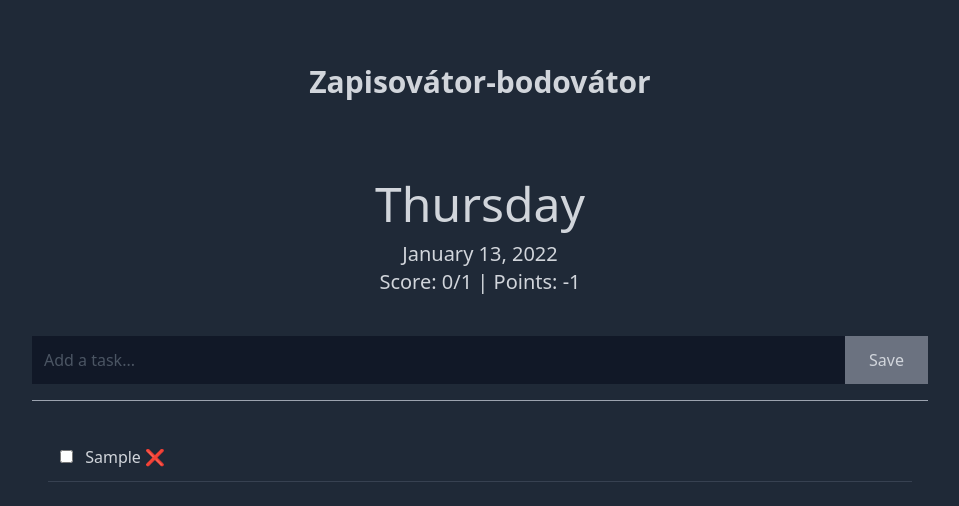
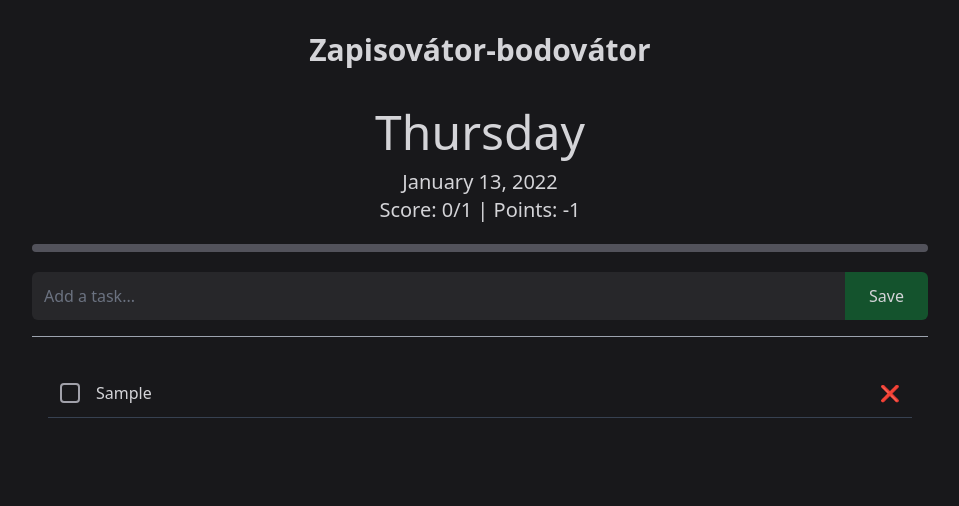
Before and after one commit to MichalMurin1/zapisovatko, a Svelte app: page / in a window 1280 px wide. Both pictures are taken after typing "Sample" into the empty fields and a click on the button "Save". Shown: the top 506 px of the page, without its empty margins (160-1119 px from the left). Built offline with nearby package versions, Linux system fonts and the light colour scheme; some icons are missing.

Commit message:
animations done, polishing of design

```diff
--- a/public/index.css
+++ b/public/index.css
@@ -468,6 +468,25 @@ Ensure the default browser behavior of the `hidden` attribute.
   --tw-backdrop-sepia:  ;
 }
 
+.pointer-events-none {
+  pointer-events: none;
+}
+
+.absolute {
+  position: absolute;
+}
+
+.relative {
+  position: relative;
+}
+
+.inset-0 {
+  top: 0px;
+  right: 0px;
+  bottom: 0px;
+  left: 0px;
+}
+
 .mx-auto {
   margin-left: auto;
   margin-right: auto;
@@ -509,12 +528,56 @@ Ensure the default browser behavior of the `hidden` attribute.
   margin-right: 0.5rem;
 }
 
+.mr-4 {
+  margin-right: 1rem;
+}
+
+.mb-5 {
+  margin-bottom: 1.25rem;
+}
+
 .flex {
   display: flex;
 }
 
+.inline-flex {
+  display: inline-flex;
+}
+
 .h-screen {
   height: 100vh;
+}
+
+.h-6 {
+  height: 1.5rem;
+}
+
+.h-5 {
+  height: 1.25rem;
+}
+
+.h-3 {
+  height: 0.75rem;
+}
+
+.h-4 {
+  height: 1rem;
+}
+
+.h-1 {
+  height: 0.25rem;
+}
+
+.h-2 {
+  height: 0.5rem;
+}
+
+.h-full {
+  height: 100%;
+}
+
+.h-7 {
+  height: 1.75rem;
 }
 
 .w-screen {
@@ -529,6 +592,22 @@ Ensure the default browser behavior of the `hidden` attribute.
   width: 2rem;
 }
 
+.w-6 {
+  width: 1.5rem;
+}
+
+.w-5 {
+  width: 1.25rem;
+}
+
+.w-3 {
+  width: 0.75rem;
+}
+
+.w-4 {
+  width: 1rem;
+}
+
 .max-w-4xl {
   max-width: 56rem;
 }
@@ -537,8 +616,30 @@ Ensure the default browser behavior of the `hidden` attribute.
   max-width: 24rem;
 }
 
+.flex-shrink-0 {
+  flex-shrink: 0;
+}
+
+.origin-left {
+  transform-origin: left;
+}
+
+.scale-0 {
+  --tw-scale-x: 0;
+  --tw-scale-y: 0;
+  transform: translate(var(--tw-translate-x), var(--tw-translate-y)) rotate(var(--tw-rotate)) skewX(var(--tw-skew-x)) skewY(var(--tw-skew-y)) scaleX(var(--tw-scale-x)) scaleY(var(--tw-scale-y));
+}
+
+.transform {
+  transform: translate(var(--tw-translate-x), var(--tw-translate-y)) rotate(var(--tw-rotate)) skewX(var(--tw-skew-x)) skewY(var(--tw-skew-y)) scaleX(var(--tw-scale-x)) scaleY(var(--tw-scale-y));
+}
+
 .cursor-pointer {
   cursor: pointer;
+}
+
+.cursor-text {
+  cursor: text;
 }
 
 .items-center {
@@ -549,8 +650,50 @@ Ensure the default browser behavior of the `hidden` attribute.
   justify-content: center;
 }
 
+.justify-between {
+  justify-content: space-between;
+}
+
+.overflow-hidden {
+  overflow: hidden;
+}
+
+.rounded-full {
+  border-radius: 9999px;
+}
+
+.rounded-xl {
+  border-radius: 0.75rem;
+}
+
+.rounded-lg {
+  border-radius: 0.5rem;
+}
+
+.rounded {
+  border-radius: 0.25rem;
+}
+
+.rounded-l-md {
+  border-top-left-radius: 0.375rem;
+  border-bottom-left-radius: 0.375rem;
+}
+
+.rounded-r-md {
+  border-top-right-radius: 0.375rem;
+  border-bottom-right-radius: 0.375rem;
+}
+
+.border-2 {
+  border-width: 2px;
+}
+
 .border-b {
   border-bottom-width: 1px;
+}
+
+.border-none {
+  border-style: none;
 }
 
 .border-gray-400 {
@@ -563,23 +706,96 @@ Ensure the default browser behavior of the `hidden` attribute.
   border-color: rgb(55 65 81 / var(--tw-border-opacity));
 }
 
-.bg-gray-800 {
-  --tw-bg-opacity: 1;
-  background-color: rgb(31 41 55 / var(--tw-bg-opacity));
+.border-zinc-400 {
+  --tw-border-opacity: 1;
+  border-color: rgb(161 161 170 / var(--tw-border-opacity));
 }
 
-.bg-gray-900 {
+.bg-zinc-900 {
   --tw-bg-opacity: 1;
-  background-color: rgb(17 24 39 / var(--tw-bg-opacity));
+  background-color: rgb(24 24 27 / var(--tw-bg-opacity));
 }
 
-.bg-gray-500 {
+.bg-zinc-800 {
   --tw-bg-opacity: 1;
-  background-color: rgb(107 114 128 / var(--tw-bg-opacity));
+  background-color: rgb(39 39 42 / var(--tw-bg-opacity));
+}
+
+.bg-green-900 {
+  --tw-bg-opacity: 1;
+  background-color: rgb(20 83 45 / var(--tw-bg-opacity));
+}
+
+.bg-transparent {
+  background-color: transparent;
+}
+
+.bg-slate-300 {
+  --tw-bg-opacity: 1;
+  background-color: rgb(203 213 225 / var(--tw-bg-opacity));
+}
+
+.bg-slate-600 {
+  --tw-bg-opacity: 1;
+  background-color: rgb(71 85 105 / var(--tw-bg-opacity));
+}
+
+.bg-zinc-600 {
+  --tw-bg-opacity: 1;
+  background-color: rgb(82 82 91 / var(--tw-bg-opacity));
+}
+
+.bg-green-400 {
+  --tw-bg-opacity: 1;
+  background-color: rgb(74 222 128 / var(--tw-bg-opacity));
+}
+
+.bg-red-700 {
+  --tw-bg-opacity: 1;
+  background-color: rgb(185 28 28 / var(--tw-bg-opacity));
+}
+
+.bg-orange-700 {
+  --tw-bg-opacity: 1;
+  background-color: rgb(194 65 12 / var(--tw-bg-opacity));
+}
+
+.bg-orange-500 {
+  --tw-bg-opacity: 1;
+  background-color: rgb(249 115 22 / var(--tw-bg-opacity));
+}
+
+.bg-red-600 {
+  --tw-bg-opacity: 1;
+  background-color: rgb(220 38 38 / var(--tw-bg-opacity));
+}
+
+.bg-orange-600 {
+  --tw-bg-opacity: 1;
+  background-color: rgb(234 88 12 / var(--tw-bg-opacity));
+}
+
+.bg-green-600 {
+  --tw-bg-opacity: 1;
+  background-color: rgb(22 163 74 / var(--tw-bg-opacity));
+}
+
+.bg-zinc-400 {
+  --tw-bg-opacity: 1;
+  background-color: rgb(161 161 170 / var(--tw-bg-opacity));
+}
+
+.bg-green-700 {
+  --tw-bg-opacity: 1;
+  background-color: rgb(21 128 61 / var(--tw-bg-opacity));
 }
 
 .fill-white {
   fill: #fff;
+}
+
+.fill-current {
+  fill: currentColor;
 }
 
 .p-4 {
@@ -616,6 +832,10 @@ Ensure the default browser behavior of the `hidden` attribute.
 
 .pb-4 {
   padding-bottom: 1rem;
+}
+
+.pt-8 {
+  padding-top: 2rem;
 }
 
 .text-center {
@@ -661,9 +881,19 @@ Ensure the default browser behavior of the `hidden` attribute.
   color: rgb(220 38 38 / var(--tw-text-opacity));
 }
 
+.text-blue-600 {
+  --tw-text-opacity: 1;
+  color: rgb(37 99 235 / var(--tw-text-opacity));
+}
+
 .text-gray-400 {
   --tw-text-opacity: 1;
   color: rgb(156 163 175 / var(--tw-text-opacity));
+}
+
+.text-zinc-300 {
+  --tw-text-opacity: 1;
+  color: rgb(212 212 216 / var(--tw-text-opacity));
 }
 
 .line-through {
@@ -671,25 +901,93 @@ Ensure the default browser behavior of the `hidden` attribute.
           text-decoration-line: line-through;
 }
 
-.placeholder-gray-600::-moz-placeholder {
+.placeholder-gray-500::-moz-placeholder {
   --tw-placeholder-opacity: 1;
-  color: rgb(75 85 99 / var(--tw-placeholder-opacity));
+  color: rgb(107 114 128 / var(--tw-placeholder-opacity));
 }
 
-.placeholder-gray-600:-ms-input-placeholder {
+.placeholder-gray-500:-ms-input-placeholder {
   --tw-placeholder-opacity: 1;
-  color: rgb(75 85 99 / var(--tw-placeholder-opacity));
+  color: rgb(107 114 128 / var(--tw-placeholder-opacity));
 }
 
-.placeholder-gray-600::placeholder {
+.placeholder-gray-500::placeholder {
   --tw-placeholder-opacity: 1;
-  color: rgb(75 85 99 / var(--tw-placeholder-opacity));
+  color: rgb(107 114 128 / var(--tw-placeholder-opacity));
 }
 
 .opacity-50 {
   opacity: 0.5;
 }
 
+.opacity-0 {
+  opacity: 0;
+}
+
+.ring-zinc-700 {
+  --tw-ring-opacity: 1;
+  --tw-ring-color: rgb(63 63 70 / var(--tw-ring-opacity));
+}
+
 .filter {
   filter: var(--tw-blur) var(--tw-brightness) var(--tw-contrast) var(--tw-grayscale) var(--tw-hue-rotate) var(--tw-invert) var(--tw-saturate) var(--tw-sepia) var(--tw-drop-shadow);
 }
+
+.transition-colors {
+  transition-property: color, background-color, border-color, fill, stroke, -webkit-text-decoration-color;
+  transition-property: color, background-color, border-color, text-decoration-color, fill, stroke;
+  transition-property: color, background-color, border-color, text-decoration-color, fill, stroke, -webkit-text-decoration-color;
+  transition-timing-function: cubic-bezier(0.4, 0, 0.2, 1);
+  transition-duration: 150ms;
+}
+
+input:checked + div {
+  --tw-border-opacity: 1;
+  border-color: rgb(100 116 139 / var(--tw-border-opacity));
+}
+
+.checkbox polyline{
+  fill: none;
+  stroke: #FFF;
+  stroke-width: 2;
+  stroke-linecap: round;
+  stroke-linejoin: round;
+  stroke-dasharray: 18px;
+  stroke-dashoffset: 18px;
+  transition: all 0.3s ease;
+}
+
+input:checked + .checkbox polyline {
+  stroke-dashoffset: 0;
+}
+
+.focus-within\:border-blue-500:focus-within {
+  --tw-border-opacity: 1;
+  border-color: rgb(59 130 246 / var(--tw-border-opacity));
+}
+
+.focus-within\:border-zinc-500:focus-within {
+  --tw-border-opacity: 1;
+  border-color: rgb(113 113 122 / var(--tw-border-opacity));
+}
+
+.focus-within\:border-zinc-300:focus-within {
+  --tw-border-opacity: 1;
+  border-color: rgb(212 212 216 / var(--tw-border-opacity));
+}
+
+.hover\:bg-green-700:hover {
+  --tw-bg-opacity: 1;
+  background-color: rgb(21 128 61 / var(--tw-bg-opacity));
+}
+
+.focus\:outline-none:focus {
+  outline: 2px solid transparent;
+  outline-offset: 2px;
+}
+
+.focus\:ring-1:focus {
+  --tw-ring-offset-shadow: var(--tw-ring-inset) 0 0 0 var(--tw-ring-offset-width) var(--tw-ring-offset-color);
+  --tw-ring-shadow: var(--tw-ring-inset) 0 0 0 calc(1px + var(--tw-ring-offset-width)) var(--tw-ring-color);
+  box-shadow: var(--tw-ring-offset-shadow), var(--tw-ring-shadow), var(--tw-shadow, 0 0 #0000);
+}
--- a/src/App.svelte
+++ b/src/App.svelte
@@ -20,11 +20,11 @@
 
 </script>
 
-<main class="bg-gray-800 w-screen h-screen text-gray-300 ">
+<main class="bg-zinc-900 w-screen h-screen text-zinc-300">
 
 	<section class="px-8 w-full">
-		<div class="max-w-4xl pt-16 mx-auto">
-			<h1 class="text-center text-3xl w-full font-bold mb-20">Zapisovátor-bodovátor</h1>
+		<div class="max-w-4xl pt-8 mx-auto">
+			<h1 class="text-center text-3xl w-full font-bold mb-10">Zapisovátor-bodovátor</h1>
 			<ActDay></ActDay>
 
 			<AddTaskForm />
--- a/src/components/ActDay.svelte
+++ b/src/components/ActDay.svelte
@@ -1,9 +1,14 @@
 <script lang="ts">
 	import TiArrowLeftThick from 'svelte-icons/ti/TiArrowLeftThick.svelte';
 	import TiArrowRightThick from 'svelte-icons/ti/TiArrowRightThick.svelte';
+	import {dateStore, itemsStore} from './../stores/ItemStore.js';
+	import { tweened } from 'svelte/motion';
+	import { cubicOut } from 'svelte/easing';
 
-	import {dateStore, itemsStore} from './../stores/ItemStore.js';
-
+	const progress = tweened(0, {
+		duration: 400,
+		easing: cubicOut
+	});
 
 	const formatter = new Intl.DateTimeFormat('en',{
 		day: 'numeric',
@@ -15,15 +20,14 @@
 		weekday: 'long'
 	});
 
-	export let taskCount = 0;
-	export let completedCount = 0;
+	let taskCount = 0;
+	let completedCount = 0;
 
 	itemsStore.subscribe(items => {
 		taskCount = items.length;
 
 		let completed = items.filter(item => item.complete);
 		completedCount = completed.length;
-		console.log(items);
 	});
 
 	function handleBackClick() {
@@ -37,9 +41,14 @@
 		date.setDate(date.getDate() + 1);
 		dateStore.set(date);
 	}
+
+	//reactive values
+	$:progress.set(completedCount / taskCount);
+
+
 </script>
 
-<div class="mx-auto max-w-sm flex mb-10 items-center justify-center">
+<div class="mx-auto max-w-sm flex mb-5 items-center justify-center">
     <div class="w-8 fill-white cursor-pointer ml-0 mr-auto" on:click="{handleBackClick}">
 		<TiArrowLeftThick/>
 	</div>
@@ -52,3 +61,12 @@
 		<TiArrowRightThick/>
 	</div>
 </div>
+
+<div class="w-full h-2 rounded bg-zinc-600 mb-5 relative overflow-hidden">
+	<div class="scale-0 absolute inset-0 origin-left transition-colors"
+		class:bg-red-700="{$progress < 0.34}"
+		class:bg-orange-700="{$progress > 0.34 && $progress < 0.67}"
+		class:bg-green-700="{$progress > 0.67}"
+		style="transform: scaleX({$progress})"
+	></div>
+</div>
--- a/src/components/AddTaskForm.svelte
+++ b/src/components/AddTaskForm.svelte
@@ -28,7 +28,12 @@ const submitHandler = () => {
 </script>
 
 <form on:submit|preventDefault={submitHandler} class="pb-4 mb-4 border-b border-gray-400 flex">
-    <input type="text" class="p-3 w-full bg-gray-900 placeholder-gray-600" placeholder="Add a task..." bind:value="{text}">
-    <button class="px-6 py-2 bg-gray-500">Save</button>
+    <input
+        type="text"
+        class="p-3 w-full bg-zinc-800 placeholder-gray-500 focus:outline-none focus:ring-1 ring-zinc-700 rounded-l-md"
+        placeholder="Add a task..."
+        bind:value="{text}"
+    >
+    <button class="px-6 py-2 bg-green-900 rounded-r-md hover:bg-green-700 transition-colors">Save</button>
 </form>
 <div class="font-bold text-sm text-red-600">{error}</div>
--- a/src/components/TaskList.svelte
+++ b/src/components/TaskList.svelte
@@ -15,12 +15,22 @@
     {#if $itemsStore && $itemsStore.length > 0}
         {#each $itemsStore as task (task.id)}
             <div in:fade animate:flip={{duration: 300}}
-                class="p-3 border-b border-gray-700" >
-                <label class="cursor-pointer {task.complete ? 'line-through opacity-50': ''}">
-                    <input type="checkbox" class="mr-2" name="{task.id.toString()}" bind:checked="{task.complete}">
-                    <span>{task.text}</span>
+                class="p-3 border-b border-gray-700 flex items-center justify-between" >
+                <label class="cursor-pointer inline-flex items-center w-full {task.complete ? 'line-through opacity-50': ''}">
+                    <input type="checkbox" name="{task.id.toString()}" bind:checked="{task.complete}" class="opacity-0 absolute h-6 w-6 cursor-pointer" />
+                    <div class="bg-transparent border-2 rounded border-zinc-400 w-5 h-5 flex flex-shrink-0 justify-center items-center mr-4
+                        focus-within:border-zinc-300 checkbox cursor-pointer">
+                        <svg class="fill-current w-4 h-4 pointer-events-none" version="1.1" viewBox="0 0 20 20" xmlns="http://www.w3.org/2000/svg">
+                            <polyline points="4 11 8 15 16 6"></polyline>
+                        </svg>
+                    </div>
+                    {#if task.complete}
+                        <span>{task.text}</span>
+                    {:else}
+                        <input type="text" bind:value="{task.text}" class="bg-transparent border-none focus:outline-none w-full cursor-text">
+                    {/if}
                 </label>
-                <span on:click={() => handleDelete(task.id)}>❌</span>
+                <span class="cursor-pointer" on:click={() => handleDelete(task.id)}>❌</span>
             </div>
         {/each}
     {:else}
```
Also changed, not shown: public/tailwind.css (+19 -0 lines).
